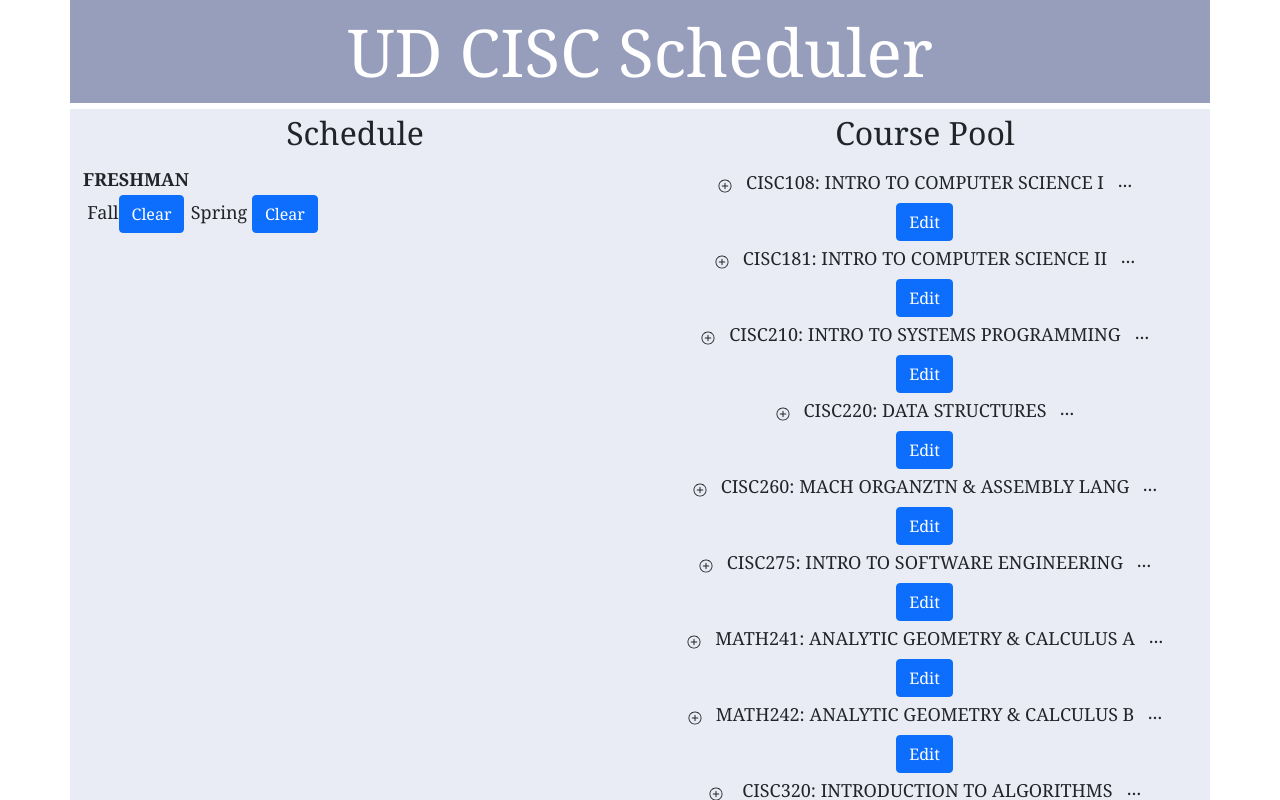
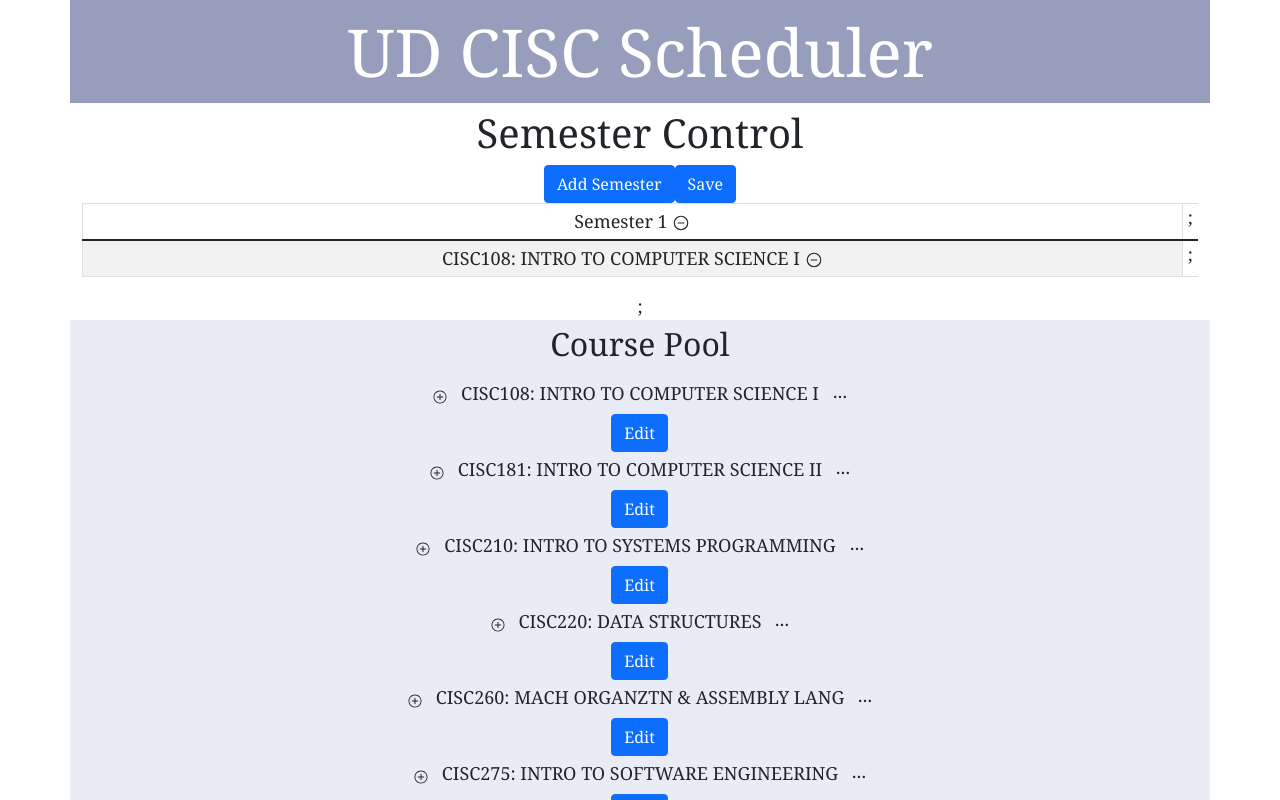
Before and after one commit to UD-CISC275-F21/ud-cis-scheduler-team-8, a React (Create React App) app: page / in a window 1280 px wide. Shown: the top 800 px of the page. Built offline with nearby package versions, Linux system fonts and the light colour scheme.

Commit message:
make a maped tables and semesters editable

```diff
--- a/src/App.tsx
+++ b/src/App.tsx
@@ -13,7 +13,7 @@ function App(): JSX.Element {
     const [pool, setPool]=useState <Course[]>(COURSES);
     //const [schedule,setSchedule] = useState <Course[]>(COURSES);
     //const [ActiveCourse, SetActiveCourse] = useState<Course>(COURSES[0]);
-    const [semesters, setSemesters] = useState<Semester[]>([]);
+    const [semesters, setSemesters] = useState<Semester[]>([{semesternumber: 1, courses: [COURSES[0]]}]);
 
     return (
         <Container className="App">
--- /dev/null
+++ b/src/Component/SemesterControl.tsx
@@ -0,0 +1,81 @@
+import React from "react";
+import {Semester } from "../interfaces/courses";
+import { Button, Col } from "react-bootstrap";
+
+export const LOCAL_STORAGE_SCHEDULE = "UD-CIS-SCHEDULER-TEAM-8-SCHEDULE";
+
+export const INITIAL_SCHEDULE: Semester[] = [
+    { semesternumber: 2021, courses: [{
+        "ID": 108,
+        "Name": "CISC108: INTRO TO COMPUTER SCIENCE I",
+        "Kind": "Required",
+        "Prereq": "None",
+        "Description": "Computing and principles of programming with an emphasis on systematic program design. Topics include functional programming, data abstraction, procedural abstraction, use of control and state, recursion, testing, and object-oriented programming concepts. Requires no prior programming experience, open to any major, but intended primarily for majors and minors in computer science or mathematics."
+    }] },
+    { semesternumber: 2022, courses: [{
+        "ID": 108,
+        "Name": "CISC108: INTRO TO COMPUTER SCIENCE I",
+        "Kind": "Required",
+        "Prereq": "None",
+        "Description": "Computing and principles of programming with an emphasis on systematic program design. Topics include functional programming, data abstraction, procedural abstraction, use of control and state, recursion, testing, and object-oriented programming concepts. Requires no prior programming experience, open to any major, but intended primarily for majors and minors in computer science or mathematics."
+    }] },
+    { semesternumber: 2023, courses: [{
+        "ID": 108,
+        "Name": "CISC108: INTRO TO COMPUTER SCIENCE I",
+        "Kind": "Required",
+        "Prereq": "None",
+        "Description": "Computing and principles of programming with an emphasis on systematic program design. Topics include functional programming, data abstraction, procedural abstraction, use of control and state, recursion, testing, and object-oriented programming concepts. Requires no prior programming experience, open to any major, but intended primarily for majors and minors in computer science or mathematics."
+    }] },
+    { semesternumber: 2024, courses: [{
+        "ID": 108,
+        "Name": "CISC108: INTRO TO COMPUTER SCIENCE I",
+        "Kind": "Required",
+        "Prereq": "None",
+        "Description": "Computing and principles of programming with an emphasis on systematic program design. Topics include functional programming, data abstraction, procedural abstraction, use of control and state, recursion, testing, and object-oriented programming concepts. Requires no prior programming experience, open to any major, but intended primarily for majors and minors in computer science or mathematics."
+    }] },
+];
+
+export function getLocalStorageUsers(): Semester[] {
+    const rawSchedule: string | null = localStorage.getItem(LOCAL_STORAGE_SCHEDULE);
+    if (rawSchedule === null) {
+        return [...INITIAL_SCHEDULE];
+    } else {
+        return JSON.parse(rawSchedule);
+    }
+}
+
+
+export function SemesterControl ({semesters, setSemesters}:
+    {semesters: Semester[], setSemesters: (s : Semester[])=>void}): JSX.Element{
+
+
+    function save(){
+        localStorage.setItem(LOCAL_STORAGE_SCHEDULE, JSON.stringify(semesters));
+    }
+
+    function addSemester(){
+        setSemesters([...semesters, {courses:[], semesternumber: semesters.length+1}]);
+    }
+
+
+    /*function resetAllSemester(){
+
+    }*/
+
+
+    return <Col>
+        <h1>Semester Control</h1>
+
+        <Button onClick= {()=>{
+            addSemester();
+        }}>Add Semester</Button>
+
+        <Button onClick= {()=>{
+            save();
+        }}>Save</Button>
+
+        {/*<Button onClick= {()=>{
+            resetAllSemester();
+        }}>Reset All Semester</Button>*/}
+    </Col>;
+}
--- a/src/Component/Table.tsx
+++ b/src/Component/Table.tsx
@@ -2,50 +2,78 @@ import Table from "react-bootstrap/Table";
 import React from "react";
 import { IoRemoveCircleOutline } from "react-icons/io5";
 import "bootstrap/dist/css/bootstrap.min.css";
-import {Button, Col} from "react-bootstrap";
-import {/**Course,*/ Semester} from "../interfaces/courses";
+import { Button} from "react-bootstrap";
+import {Course, Semester } from "../interfaces/courses";
+//import { countReset } from "console";
+import {SemesterControl} from "./SemesterControl";
 //import COURSES from "../assets/courses.json";
 
-export function Tab({/**setCourse,course,schedule,setSchedule,*/semesters, setSemesters}:
+
+export function Tab({/**setCourse,course,schedule,setSchedule,*/ semesters, setSemesters}:
     {/**setCourse:(c:Course)=>void, schedule:Course[], setSchedule:(s:Course[])=>void, course:Course,*/
-    semesters:Semester[],setSemesters:(se:Semester[])=>void }): JSX.Element {
+    semesters: Semester[], setSemesters: (s : Semester[])=>void
+    }): JSX.Element {
 
 
+    function removeSemester(semesternum: number){
+        setSemesters(semesters.filter((oldSemester: Semester): boolean => {
+            return semesternum !== oldSemester.semesternumber;
+        }));
+    }
 
-    const semesterItems = semesters.map(function (semester: Semester): JSX.Element {
-        let courseid= semester.courses[0].ID;
-        let coursename= semester.courses[0].Name;
-        for (let i = 0; i < 14; i++) {
-            courseid = semester.courses[i].ID;
-            console.log(courseid);
-            coursename= semester.courses[i].Name;
-            console.log(coursename);
-        }
-        return <div key={courseid}>
-            <div>
-                <Table className="freshman">
+    // function removeCourse(senumber: number, coursename: string){
+    //     setSemesters(semester.map((semester: Semester)=>{
+    //         semester.courses.filter((oldSemester: Semester): boolean => {
+    //         return coursename !== oldSemester.courses.Name;
+    //     }));
+    // }
+    function removeCourse(senumber: number, coursename: string){
+        setSemesters(semesters.map((semester: Semester)=>{
+            if (senumber !== semester.semesternumber){
+                return semester;
+            }else{
+                return {...semester, courses: semester.courses.filter((oldCourse: Course): boolean=>{
+                    return coursename !== oldCourse.Name;
+                })};
+            }
+        }));
+    }
+
+
+    return <div className = "classtable">
+        <SemesterControl semesters={semesters} setSemesters= {setSemesters}/>
+        {semesters.map((semester: Semester) =>{
+            return <Table striped bordered hover size="sm" key = {semester.semesternumber}>
+                <thead>
                     <tr>
-                        <td>{coursename.toUpperCase()}
-                            <IoRemoveCircleOutline onClick = {()=>{
-                                () => setSemesters([]);
-                            }}/></td>
-                        <td>{coursename.toUpperCase()}
-                            <IoRemoveCircleOutline onClick = {()=>{
-                                //deleteButton();
-                            }}/></td>
+                        <td>Semester {semester.semesternumber} <IoRemoveCircleOutline onClick= {()=>{
+                            removeSemester(semester.semesternumber);
+                        }}/></td>;
                     </tr>
-                </Table>
-            </div>
-        </div>;
-    });
+                </thead>
+                <tbody>
+                    <tr>
+                        {semester.courses.map((course: Course, index: number) =>{
+                            return <td key = {index}>{course.Name} <IoRemoveCircleOutline onClick= {()=>{
+                                removeCourse(semester.semesternumber, course.Name);
+                            }}/></td>;
+                        })};
+                    </tr>
+                </tbody>
+            </Table>;
+        })};
+    </div>;
+}
 
-    /**function deleteButton(): void{
+export default Tab;
+
+/**function deleteButton(): void{
         setSemesters(semesters.filter((oldSemester: Semester): boolean => {
             return semesters.courses !== oldSemester.courses;
         }));
     }*/
 
-    return <Col className="pool">
+/*return <Col className="pool">
         <h2>Schedule</h2>
         <thead>
             <tr>
@@ -59,11 +87,12 @@ export function Tab({/**setCourse,course,schedule,setSchedule,*/semesters, setSe
             </tr>
             {semesterItems}
         </tbody>
-    </Col>;
+    </Col>;*/
 
 
 
-    /**return <Col className="planner">
+
+/**return <Col className="planner">
         <h2>CISC PLANNER</h2>
         <Table className="freshman">
             <thead>
@@ -163,9 +192,3 @@ export function Tab({/**setCourse,course,schedule,setSchedule,*/semesters, setSe
         </Table>
     </Col>;
     */
-
-
-}
-
-
-export default Tab;
--- a/src/interfaces/courses.ts
+++ b/src/interfaces/courses.ts
@@ -8,5 +8,6 @@ export interface Course{
 }
 
 export interface Semester {
+    semesternumber: number;
     courses: Course[];
   }
```
